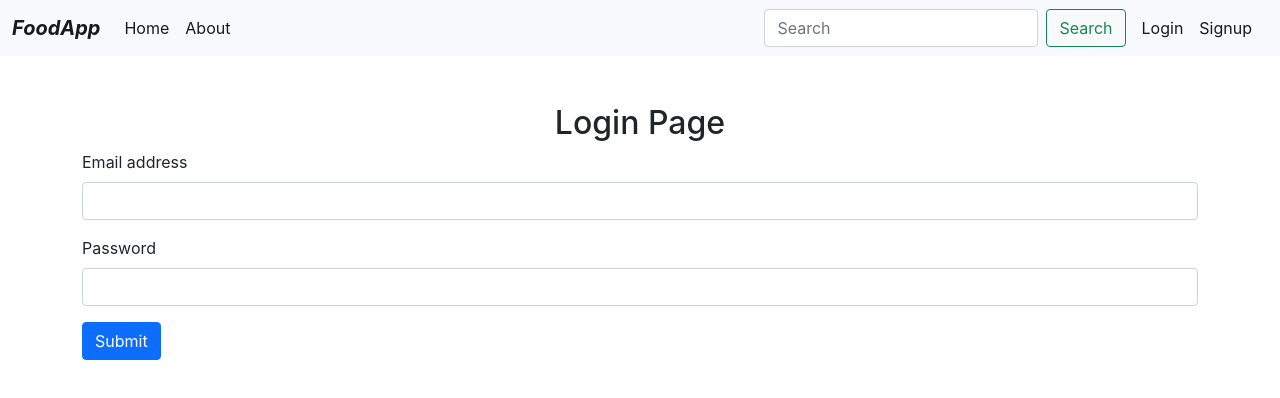
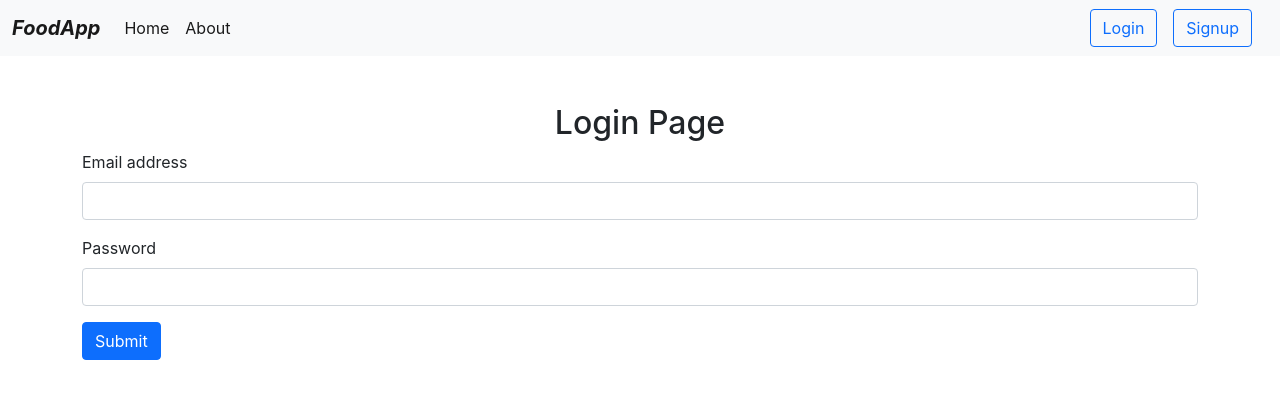
Before and after one commit to akashgit123/myfood_app-frontend, a React (Create React App) app: page /login in a window 1280 px wide. Shown: the top 398 px of the page. Built offline with nearby package versions, Linux system fonts and the light colour scheme.

Commit message:
display according to search

```diff
--- a/src/App.js
+++ b/src/App.js
@@ -7,7 +7,7 @@ import Signup from "./screens/Signup";
 function App() {
   return (
     <Router >
-      <div className="contaoiner">
+      <div className="">
         <Routes>
           <Route exact path="/" element={<Home />} />
           <Route exact path="/about" element={<About />} />
--- a/src/components/Navbar.js
+++ b/src/components/Navbar.js
@@ -19,17 +19,13 @@ export default function Navbar() {
           <Link className="nav-link active" to="/about">About</Link>
         </li>
       </ul>
-      <form className="d-flex">
-        <input className="form-control me-2" type="search" placeholder="Search" aria-label="Search" />
-        <button className="btn btn-outline-success" type="submit">Search</button>
-      </form>
       <div className='flex-end mx-2'>
       <ul className="navbar-nav me-auto mb-2 mb-lg-0 flex-end">
         <li className="nav-item">
-          <Link className="nav-link active" aria-current="page" to="/login">Login</Link>
+          <Link className="btn btn-outline-primary mx-2" aria-current="page" to="/login">Login</Link>
         </li>
         <li className="nav-item">
-          <Link className="nav-link active" to="/signup">Signup</Link>
+          <Link className="btn btn-outline-primary mx-2" to="/signup">Signup</Link>
         </li>
       </ul>
       </div>
--- a/src/screens/Home.js
+++ b/src/screens/Home.js
@@ -8,6 +8,7 @@ import Carousel from "../components/Carousel";
 export default function Home() {
   const auth = useAuth();
 
+  const [search,setSearch] = useState(" ");
   const [foodData,setFoodData] = useState([]);
   const [foodCategory,setFoodCategory] = useState([]);
 
@@ -43,6 +44,11 @@ export default function Home() {
       <div>
         <Carousel />
       </div>
+      <div className="container">
+      <form className="mx-10 my-1">
+        <input className="form-control me-2 mt-2" type="search" placeholder="Search" aria-label="Search" name="search" value={search} onChange={(e)=>{setSearch(e.target.value)}} />
+      </form>
+      </div>
       <div>
         {
           foodCategory.length !== 0 ?
@@ -57,7 +63,7 @@ export default function Home() {
                   {
                     foodData.length !==0 ?
                     foodData.filter((value)=>
-                      value.CategoryName === cat.CategoryName
+                      value.CategoryName === cat.CategoryName && (value.name.toLowerCase().includes(search.toLocaleLowerCase()))
                     )
                     .map((data)=>{
                       return(
```
